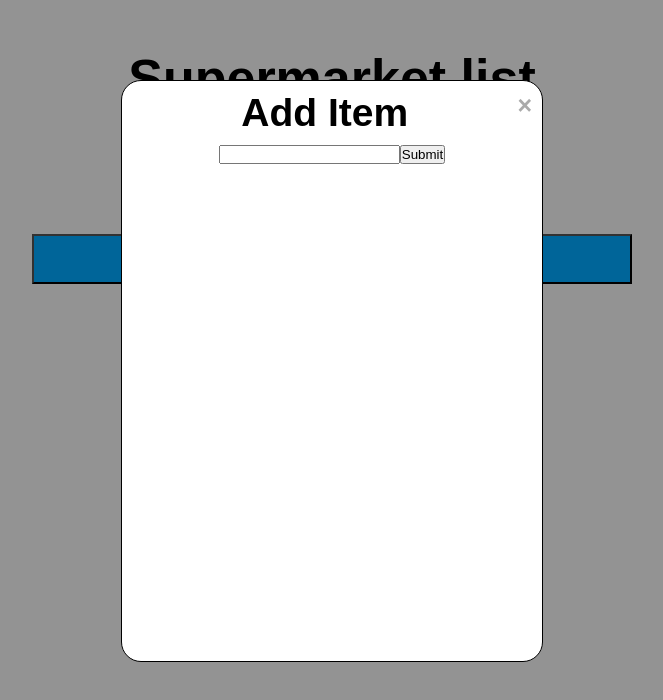
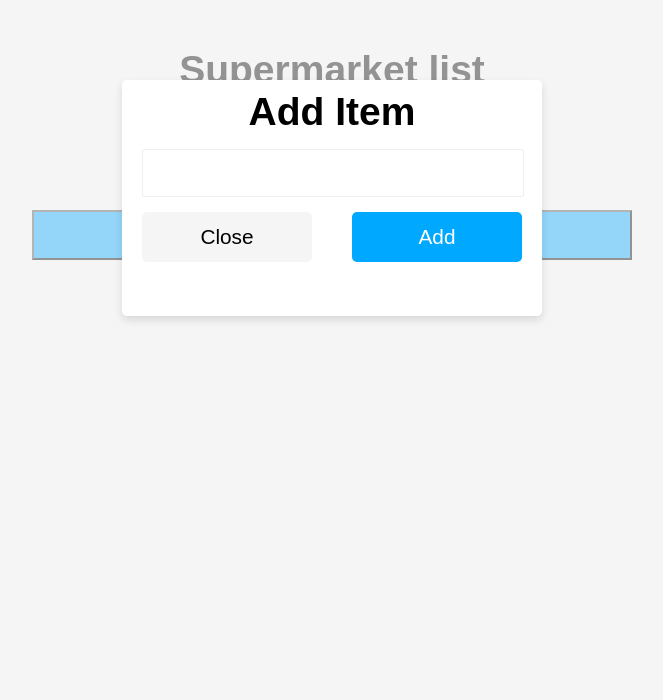
Before and after one commit to luchosr/superMarketList, a React (Create React App) app: page / in a window 1280 px wide. Both pictures are taken after a click on the button "Add Item". Shown: the top 700 px of the page, without its empty margins (308-971 px from the left). Built offline with nearby package versions, Linux system fonts and the light colour scheme.

Commit message:
fix modal styles

```diff
--- a/src/App.css
+++ b/src/App.css
@@ -19,6 +19,7 @@
 }
 h1 {
   margin-bottom: 0.67em;
+  font-size: 1.5em;
 }
 h3 {
   font-size: 1.17em;
@@ -35,10 +36,16 @@ li {
   border-radius: 5px;
   background-color: #fff;
 }
+form {
+  width: 380px;
+  display: flex;
+  flex-direction: column;
+  margin: 0 auto;
+}
 .App__itemAdder {
   color: #fff;
   background-color: #00a8ff;
-  font-size: 1.2em;
+  font-size: 0.8em;
   height: 50px;
   width: 100%;
   cursor: pointer;
@@ -56,12 +63,7 @@ li {
 /* MODAL */
 /* Background effect. It covers the entire site */
 .modal {
-  background-color: rgba(
-    0,
-    0,
-    0,
-    0.4
-  ); /* Overlay effect: translucent background: black w/ partial opacity */
+  background-color: rgba(245, 245, 245, 0.6);
   z-index: 1; /* Overlay effect: positioned over other containers */
   width: 100%; /* Full width */
   height: 100%; /* Full height */
@@ -73,25 +75,40 @@ li {
 }
 /* Modal content */
 .modal-content {
-  background-color: white;
+  background-color: #fff;
   max-width: 400px; /* Width in proportion to its parent container*/
   /* Max width where it stops expanding */
-  height: 70%; /* Height in proportion to its parent container */
+  height: 27%; /* Height in proportion to its parent container */
   margin: auto; /* Auto margin according to the element width */
   padding: 10px;
-  border: 1px solid black;
-  border-radius: 20px; /* Optional. Rounds container corners */
+  box-shadow: 0 4px 8px 0 rgba(0, 0, 0, 0.12);
+  border-radius: 5px; /* Optional. Rounds container corners */
 }
 /* Close button */
+
+input {
+  height: 46px;
+  width: 100%;
+  margin: 15px auto;
+  border: 1px solid #f0efef;
+  border-radius: 2px;
+}
+.buttons button {
+  font-size: 0.8em;
+  width: 170px;
+  height: 50px;
+  border-radius: 5px;
+  border: none;
+}
+.buttons {
+  display: flex;
+  flex-direction: row;
+  justify-content: space-between;
+}
+.add {
+  background-color: #00a8ff;
+  color: white;
+}
 .close {
-  color: #aaaaaa;
-  float: right; /* Positioned to the right of the parent container whichever size it is */
-  font-size: 25px;
-  font-weight: bold;
+  background-color: #f5f5f5;
 }
-.close:hover,
-.close:focus {
-  color: #000;
-  text-decoration: none;
-  cursor: pointer;
-}
--- a/src/components/Modal.js
+++ b/src/components/Modal.js
@@ -7,20 +7,28 @@ const Modal = props => {
 
   const closeModal = event => {
     event.stopPropagation();
+    // event.preventDefault();
     props.closeModal();
   };
   return (
     <div className="modal" onClick={closeModal} style={divStyle}>
       <div className="modal-content" onClick={event => event.stopPropagation()}>
-        <span className="close" onClick={closeModal}>
-          &times;
-        </span>
         <form className="todo-form" onSubmit={props.onSubmit}>
           <h2>Add Item</h2>
           <input type="text" value={props.value} onChange={props.onChange} />
-          <button onClick={closeModal} onSubmit={props.onSubmit}>
-            Submit
-          </button>
+          <div className="buttons">
+            {" "}
+            <button onClick={closeModal} className="close">
+              Close
+            </button>
+            <button
+              className="add"
+              onSubmit={props.onSubmit}
+              onClick={closeModal}
+            >
+              Add
+            </button>
+          </div>
         </form>
       </div>
     </div>
```
